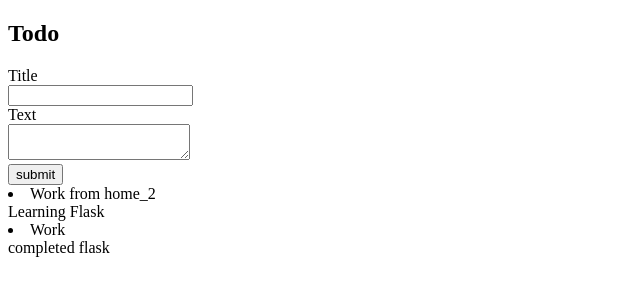
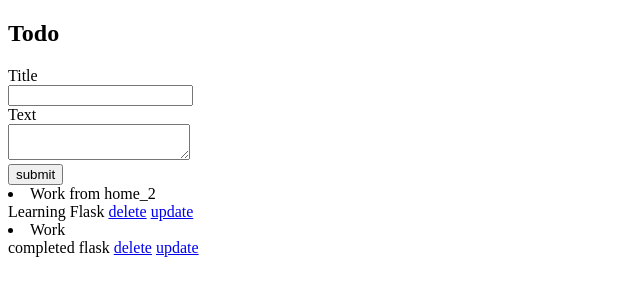
Before and after one commit to blr-fsgroup-2004/Django-, a Django app: page /todo/ in a window 1280 px wide. Shown: the top 300 px of the page, without its empty margins (0-640 px from the left). Run offline with Django 3.2, Linux system fonts and the light colour scheme; data comes from the database, SQL or seed files in the repository; both versions use the stored data as it was after the commit.

Commit message:
update properties

```diff
--- a/myproject/todo/models.py
+++ b/myproject/todo/models.py
@@ -9,4 +9,4 @@ class Todo(models.Model):
     created_at = models.DateTimeField(default=datetime.now, blank=True)
 
     def __str__(self):
-        return self.title
+        return  f"{self.title} is {self.text}"
--- /dev/null
+++ b/myproject/todo/templates/todo/delete.html
@@ -0,0 +1,6 @@
+<p>Are you sure you want delete this "{{todo}}"</p>
+
+<form method="Post" action="">
+    {% csrf_token %}
+    <input type="submit" name="delete">
+</form>
--- a/myproject/todo/templates/todo/index.html
+++ b/myproject/todo/templates/todo/index.html
@@ -22,6 +22,9 @@
     {% for todo in todos %}
         <li>{{todo.title}}</li>
            <a>{{todo.text}}</a>
+           <a class="btn btn-sm" href ="{% url 'delete' todo.id %}">delete</a>
+           <a class="btn btn-sm" href ="{% url 'update' todo.id %}">update</a>
+        <br>
     {% endfor %}
 </body>
 </html>
--- a/myproject/todo/urls.py
+++ b/myproject/todo/urls.py
@@ -3,5 +3,7 @@ from django.urls import path
 from . import views
 
 urlpatterns = [
-    path('', views.index, name='index')
+    path('', views.index, name='index'),
+    path('update/<str:pk>',views.update, name='update' ),
+    path('delete/<str:pk>',views.Delete, name='delete' )
 ]
--- a/myproject/todo/views.py
+++ b/myproject/todo/views.py
@@ -15,7 +15,36 @@ def index(request):
         return redirect('/todo')
     else:
         todos = Todo.objects.all()
+        print(todos)
         context = {
             'todos':todos
         }
+        print(context)
         return render(request,"todo/index.html",context)
+
+def Delete(request, pk):
+    todo = Todo.objects.get(id=pk)
+    print(todo)
+
+    if request.method == 'POST' :
+        Todo.objects.filter(id=pk).delete()
+        return redirect('/todo')
+    # else:
+    #     context = {'todo':todo}
+    #     return render (request,'todo/delete.html',context)
+
+def update(request,pk):
+    todos = Todo.objects.get(id=pk)
+    todo = []
+    todo.append(todos)
+
+    if (request.method == 'POST') :
+        title = request.POST['title']
+        text = request.POST['text']
+        Todo.objects.filter(id=pk).update(title=title, text=text)
+
+        return redirect('/todo')
+    else:
+        context = {'todo':todo}
+        print(context)
+        return render(request,"todo/update.html",context)
```
Also changed, not shown: myproject/todo/templates/todo/update.html (added, +12 -0 lines), myproject/db.sqlite3.
